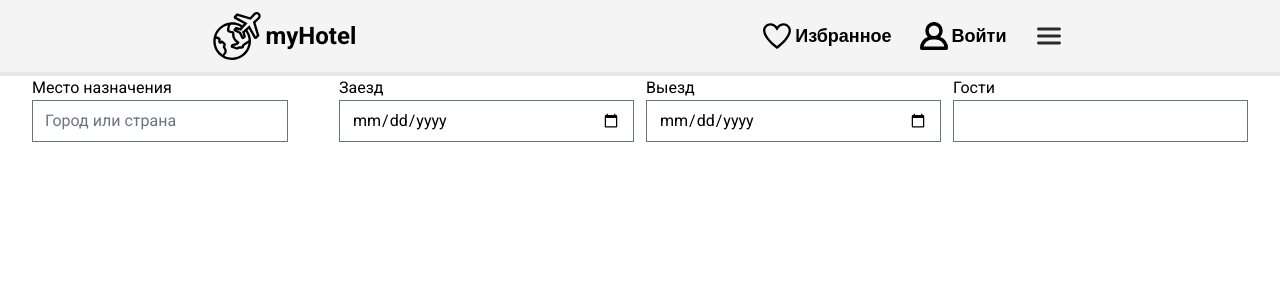
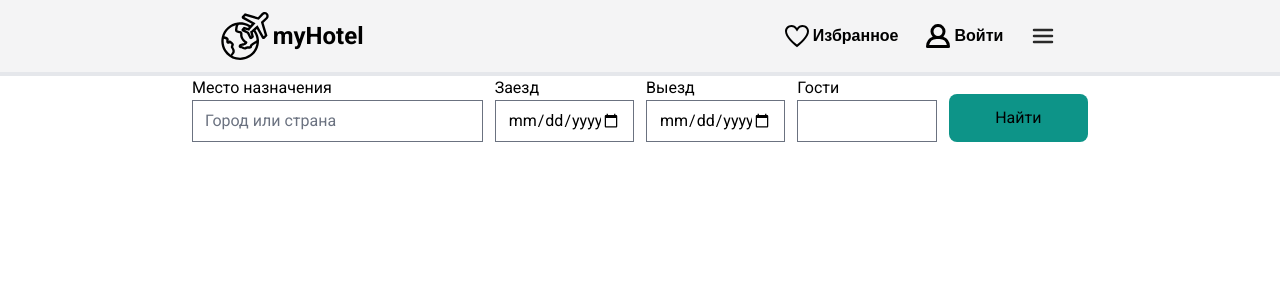
Before and after one commit to 4ccio/hotel-booking, a React (Vite) app: page / in a window 1280 px wide. Shown: the top 300 px of the page. Built offline with nearby package versions, Linux system fonts and the light colour scheme.

Commit message:
edited: navigation fonts, form layout

```diff
--- a/src/components/MainForm.jsx
+++ b/src/components/MainForm.jsx
@@ -1,38 +1,44 @@
 const MainForm = () => {
   return (
     <div className="container mx-auto px-8">
-      <div className="">
+      <div className="flex justify-center">
         <form>
-          <div className="grid grid-cols-2 gap-3 lg:grid-cols-4">
-            <label className="col-span-2 block lg:col-span-1">
+          <div className="grid max-w-4xl grid-cols-2 gap-3 lg:grid-cols-12">
+            <div className="col-span-2 block lg:col-span-4">
+              <label>
                 <span>Место назначения</span>
                 <input
-                className="block w-full lg:max-w-64"
+                  className="w-full"
                   placeholder="Город или страна"
                 ></input>
               </label>
+            </div>
+            <div className="lg:col-span-2">
               <label>
                 <span>Заезд</span>
-              <input className="block w-full" type="date"></input>
+                <input className="w-full" type="date"></input>
               </label>
+            </div>
+            <div className="lg:col-span-2">
               <label>
                 <span>Выезд</span>
-              <input className="block w-full" type="date"></input>
+                <input className="w-full" type="date"></input>
               </label>
-            <label className="col-span-2 lg:col-span-1">
+            </div>
+            <div className="col-span-1 block lg:col-span-2">
+              <label>
                 <span>Гости</span>
-              <input className="block w-full" type="number"></input>
+                <input className="w-full" type="number" min="0"></input>
               </label>
+            </div>
+            <div className="col-span-1 flex flex-grow items-end lg:col-span-2">
+              <button className="w-full rounded-lg bg-teal-600 p-3">
+                Найти
+              </button>
+            </div>
           </div>
         </form>
       </div>
-
-      {/* <div className="bg-form-bg h-96 w-auto bg-cover bg-no-repeat">
-        <form>
-          <input>
-          </input>
-        </form>
-      </div> */}
     </div>
   );
 };
--- a/src/components/NavBar.jsx
+++ b/src/components/NavBar.jsx
@@ -37,10 +37,10 @@ const NavBar = () => {
                   <img
                     src={item.icon}
                     alt="favorite"
-                    className="h-6 w-auto sm:h-7"
+                    className="h-6 w-auto sm:h-6"
                   />
                   {item.name ? (
-                    <span className="font-nunito hidden text-lg font-bold sm:block">
+                    <span className="hidden font-nunito text-base font-semibold sm:block">
                       {item.name}
                     </span>
                   ) : null}
```
Lines whose indentation alone changed are shown as unchanged.
